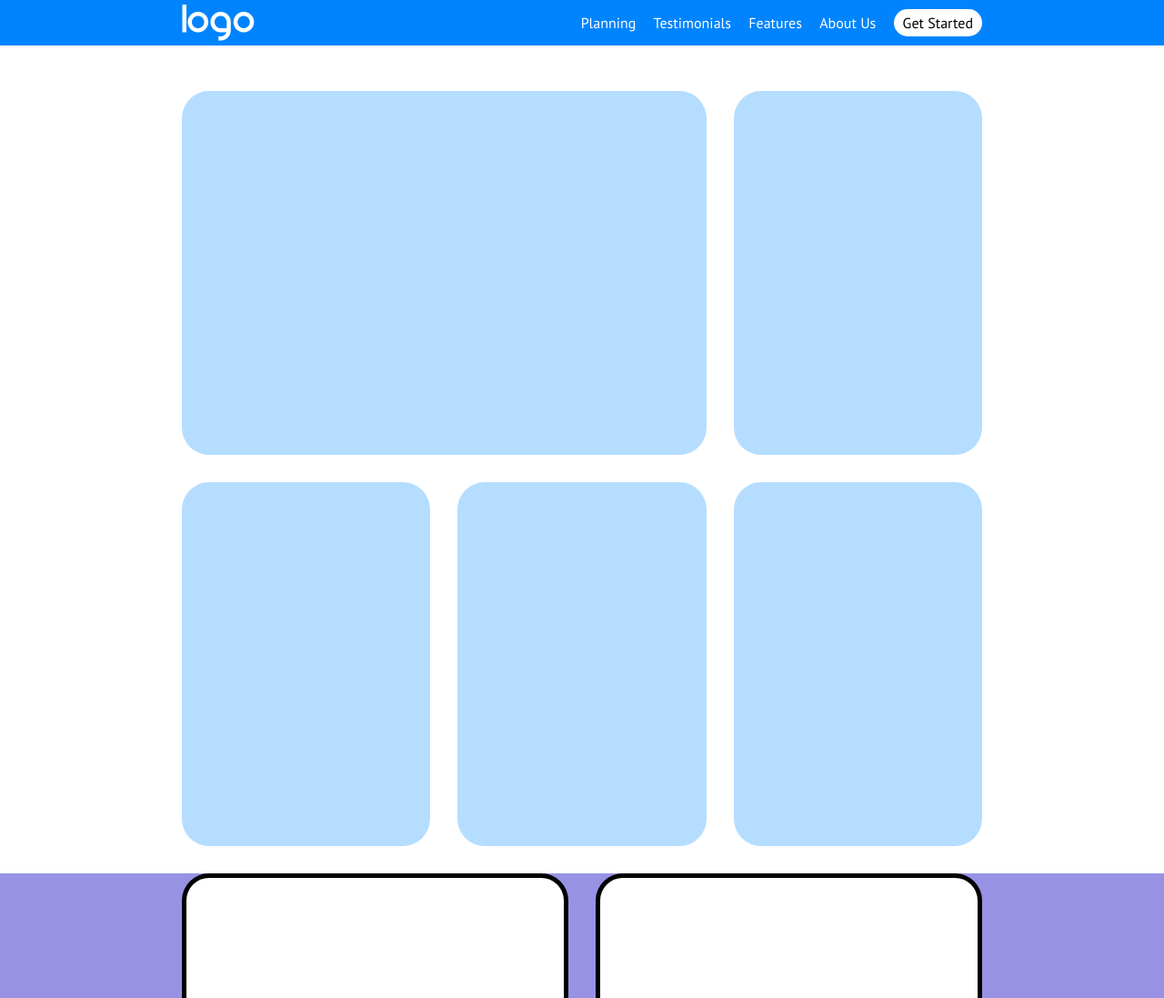
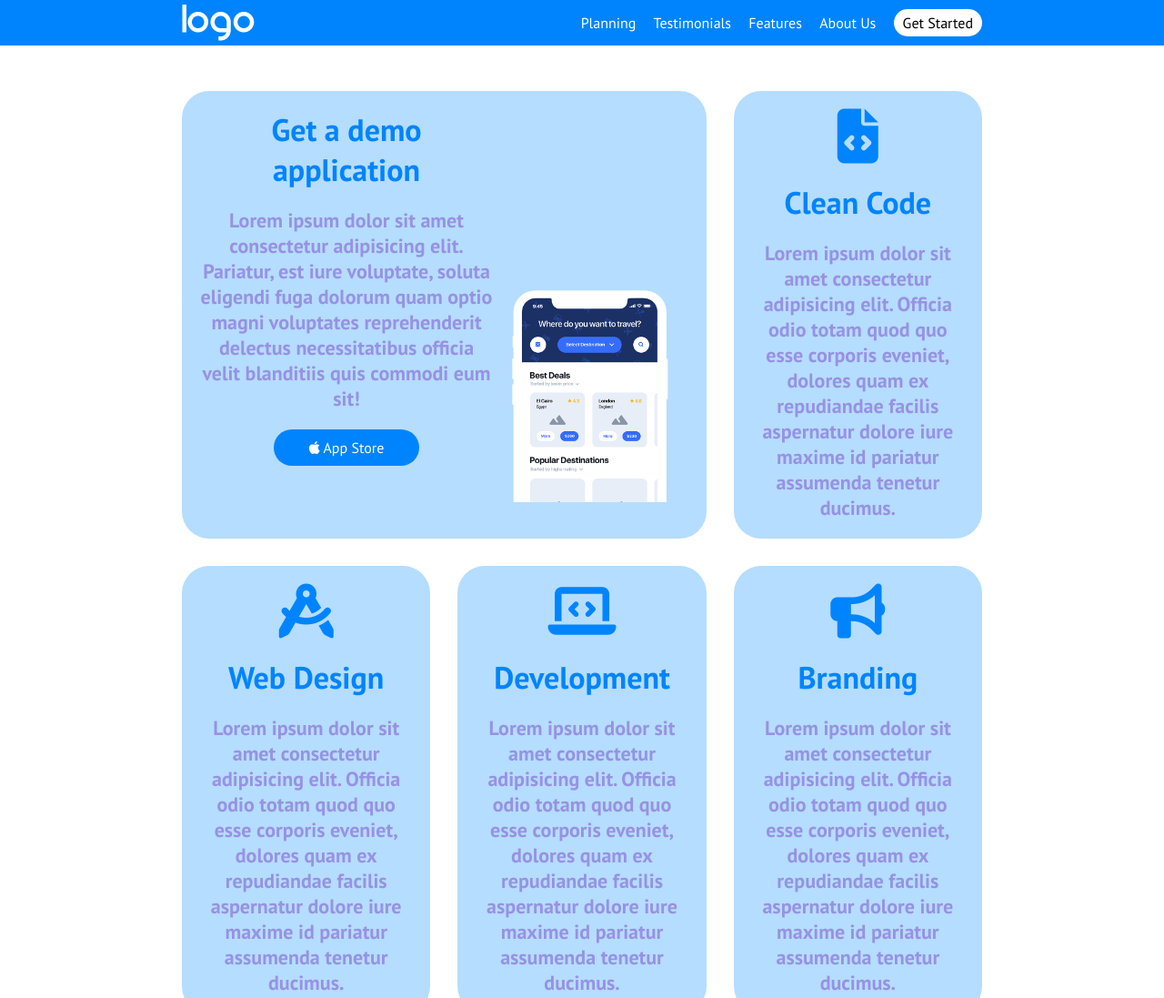
Before and after one commit to GiuseppeBergamo/htmlcss-responsive-layout, a plain HTML site: page index.html in a window 1280 px wide. Shown: the top 1097 px of the page at 91% size. Drawn offline with Linux system fonts and the light colour scheme.

Commit message:
added first section contents

```diff
--- a/css/style.css
+++ b/css/style.css
@@ -59,10 +59,28 @@ a{
 
 .col{
     background-color: #b5ddff;
-    min-height: 400px;
+    min-height: 200px;
     width: 100%;
     margin-bottom: 25px;
     border-radius: 30px;
+    padding: 20px;
+
+}
+
+.card{
+    display: flex;
+}
+
+.bg-blue{
+    background-color: #b5ddff;
+}
+
+.mb-20{
+    margin-bottom: 20px;
+}
+
+.dir-column{
+    flex-direction: column;
 }
 
 
@@ -106,6 +124,65 @@ a{
 }
 
 /* Main */
+
+
+/* FIRST SECTION DEMO */
+
+
+/* FIRST SECTION COLUMNS */
+
+#demo h2{
+    color: #0084fd;
+    font-size: 34px;
+}
+
+
+#demo p{
+    color: #9792e4;
+    font-weight: bold;
+    font-size: 22px;
+}
+
+.col.w-67{
+    text-align: center;
+    padding-top: 20px;
+    padding-bottom: 0;
+    padding-left: 20px;
+    padding-right: 20px;
+}
+
+.col.w-67 img{
+    width: 100%;
+    display: block;
+}
+
+#demo .button-link{
+    background-color: #0084fd;
+    color: white;
+    display: inline-block;
+    width: 50%;
+    padding: 10px 20px;
+    text-align: center;
+}
+
+.text-content{
+    padding-bottom: 20px;
+}
+
+.phone{
+    align-self: flex-end;
+}
+
+.col.w-33{
+    text-align: center;
+}
+
+.col.w-33 i{
+    color: #0084fd;
+    font-size: 60px;
+}
+
+
 
 /* SECOND SECTION STRATEGIC PLANNING*/
 #strategic-planning{
@@ -190,6 +267,20 @@ a{
         padding: 0 200px;
     }
 
+    .bigcard{
+        flex-direction: row;
+    }
+
+    .text-content{
+        width: 60%;
+    }
+
+    .phone{
+        width: 40%;
+
+    }
+
+
     #strategic-planning .row{
         flex-direction: row;
     }
--- a/index.html
+++ b/index.html
@@ -42,20 +42,67 @@
                 <!--FLEX BLUE COLUMNS-->
 
                 <div class="row">
-                    <div class="col w-67">
+                    <div class="col w-67 bg-blue">
+                        <div class="bigcard d-flex dir-column align-center">
+                            <div class="text-content">
+                                <h2 class="mb-20">
+                                    Get a demo application
+                                </h2>
+                                <p class="mb-20">
+                                    Lorem ipsum dolor sit amet consectetur adipisicing elit. Pariatur, est iure voluptate, soluta eligendi fuga dolorum quam optio magni voluptates reprehenderit delectus necessitatibus officia velit blanditiis quis commodi eum sit!
+                                </p>
 
+                                <a href="" class="button-link mb-20"><i class="fa-brands fa-apple"></i> App Store</a>
+
+                            </div>
+                            <div class="phone">
+                            <img src="img/phone.png" alt="">
+                            </div>
+                        </div>
                     </div>
                     <div class="col w-33">
-
+                        <div class="card dir-column align-center">
+                            <i class="fa-solid fa-file-code mb-20"></i>
+                            <h2 class="mb-20">
+                                Clean Code
+                            </h2>
+                            <p>
+                                Lorem ipsum dolor sit amet consectetur adipisicing elit. Officia odio totam quod quo esse corporis eveniet, dolores quam ex repudiandae facilis aspernatur dolore iure maxime id pariatur assumenda tenetur ducimus.
+                            </p>
+                        </div>
                     </div>
                     <div class="col w-33">
-
+                        <div class="card dir-column align-center">
+                            <i class="fa-solid fa-compass-drafting mb-20"></i>
+                            <h2 class="mb-20">
+                                Web Design
+                            </h2>
+                            <p>
+                                Lorem ipsum dolor sit amet consectetur adipisicing elit. Officia odio totam quod quo esse corporis eveniet, dolores quam ex repudiandae facilis aspernatur dolore iure maxime id pariatur assumenda tenetur ducimus.
+                            </p>
+                        </div>
                     </div>
                     <div class="col w-33">
-
+                        <div class="card dir-column align-center">
+                            <i class="fa-solid fa-laptop-code mb-20"></i>
+                            <h2 class="mb-20">
+                                Development
+                            </h2>
+                            <p>
+                                Lorem ipsum dolor sit amet consectetur adipisicing elit. Officia odio totam quod quo esse corporis eveniet, dolores quam ex repudiandae facilis aspernatur dolore iure maxime id pariatur assumenda tenetur ducimus.
+                            </p>
+                        </div>
                     </div>
                     <div class="col w-33">
-
+                        <div class="card dir-column align-center">
+                            <i class="fa-solid fa-bullhorn mb-20"></i>
+                            <h2 class="mb-20">
+                                Branding
+                            </h2>
+                            <p>
+                                Lorem ipsum dolor sit amet consectetur adipisicing elit. Officia odio totam quod quo esse corporis eveniet, dolores quam ex repudiandae facilis aspernatur dolore iure maxime id pariatur assumenda tenetur ducimus.
+                            </p>
+                        </div>
                     </div>
 
                 </div>
```
